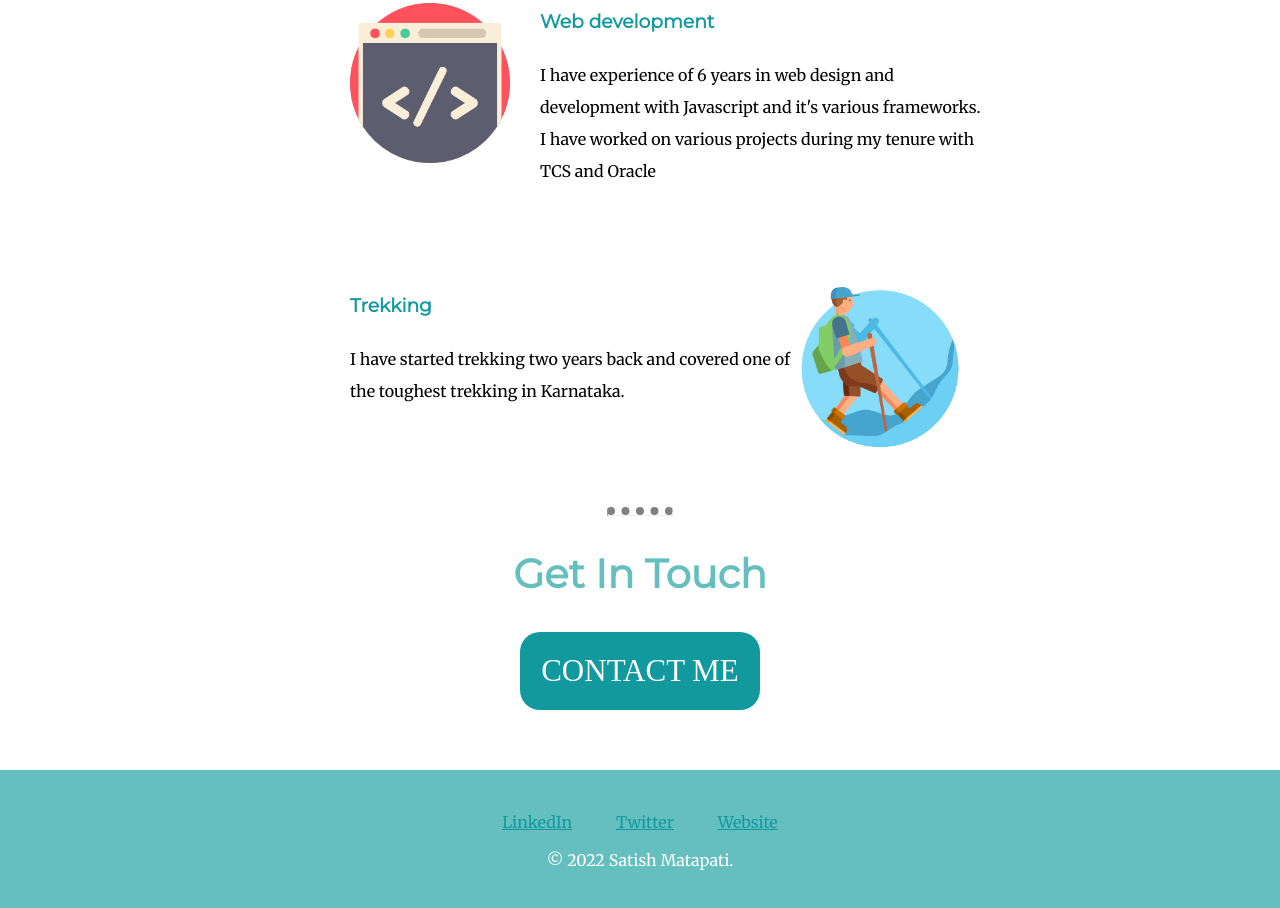
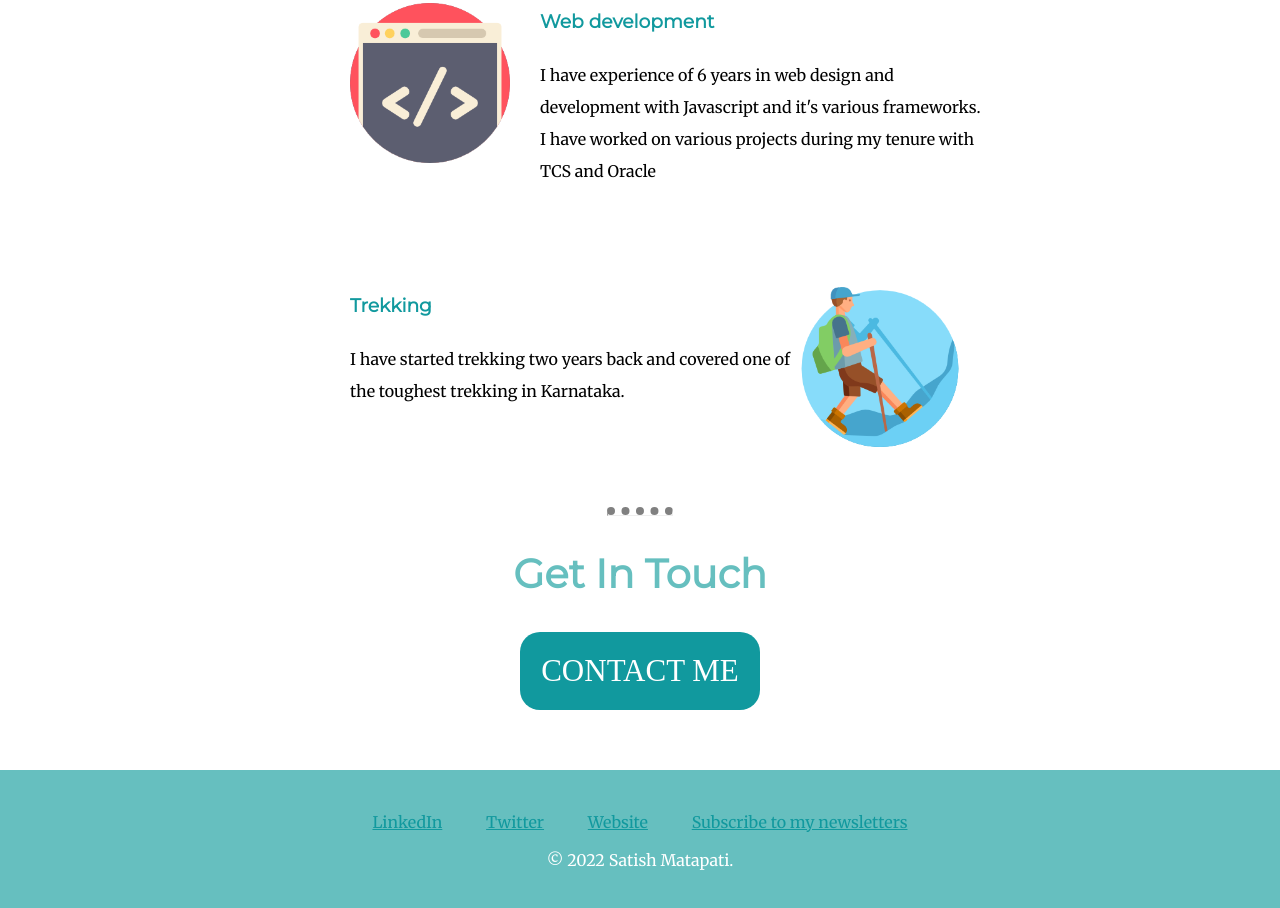
Before and after one commit to satish8482/personal_site, a plain HTML site: page index.html in a window 1280 px wide. Shown: the part 1332-2240 px from the top of the page. Drawn offline with Linux system fonts and the light colour scheme.

Commit message:
Added newsletter link

```diff
--- a/index.html
+++ b/index.html
@@ -51,6 +51,7 @@
         <a class="footer-link" href="https://www.linkedin.com/in/satish-mathpati-70781b9b/">LinkedIn</a>
         <a class="footer-link" href="https://twitter.com/SatishMathpati/">Twitter</a>
         <a class="footer-link" href="https://satish8482.github.io/mysimpleblog/">Website</a>
+        <a class="footer-link" href="https://newssubsciber.herokuapp.com/">Subscribe to my newsletters</a>
         <p style="color: white;">© 2022 Satish Matapati.</p>
       </div>
 
```
